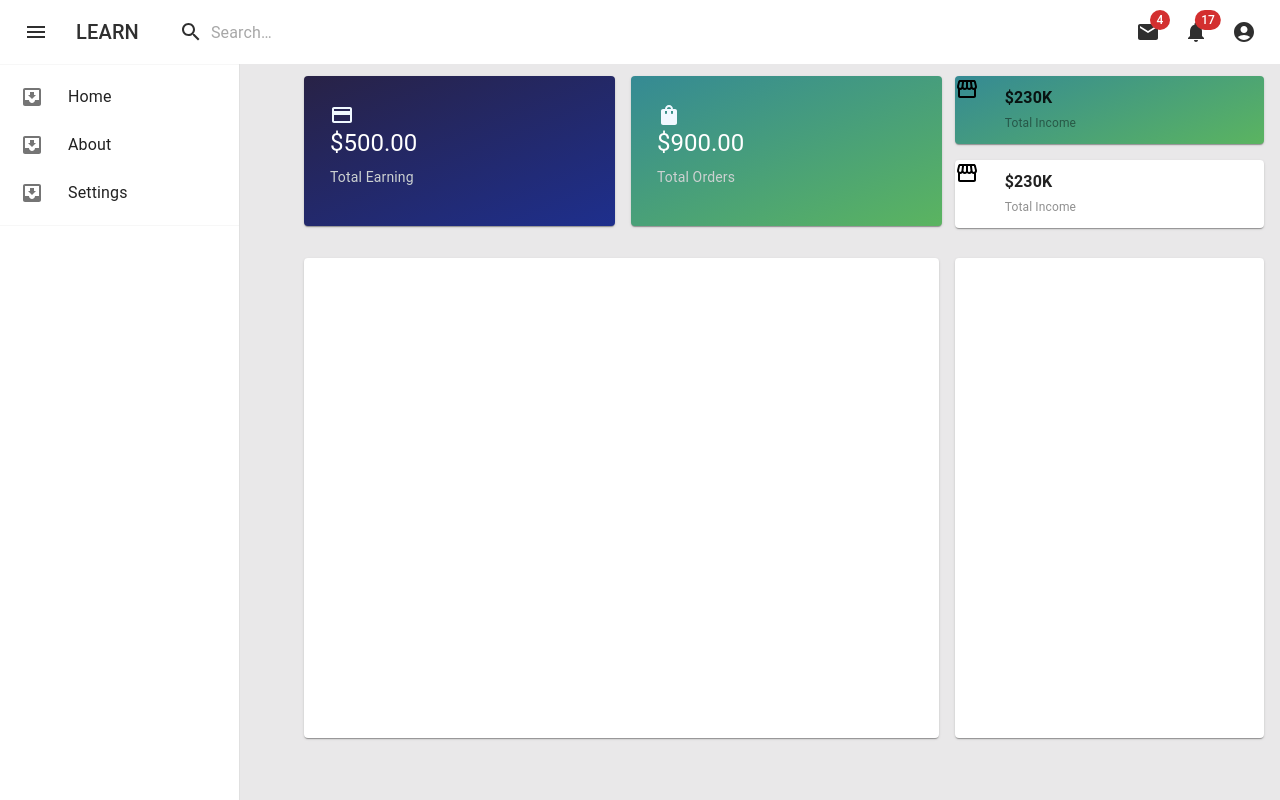
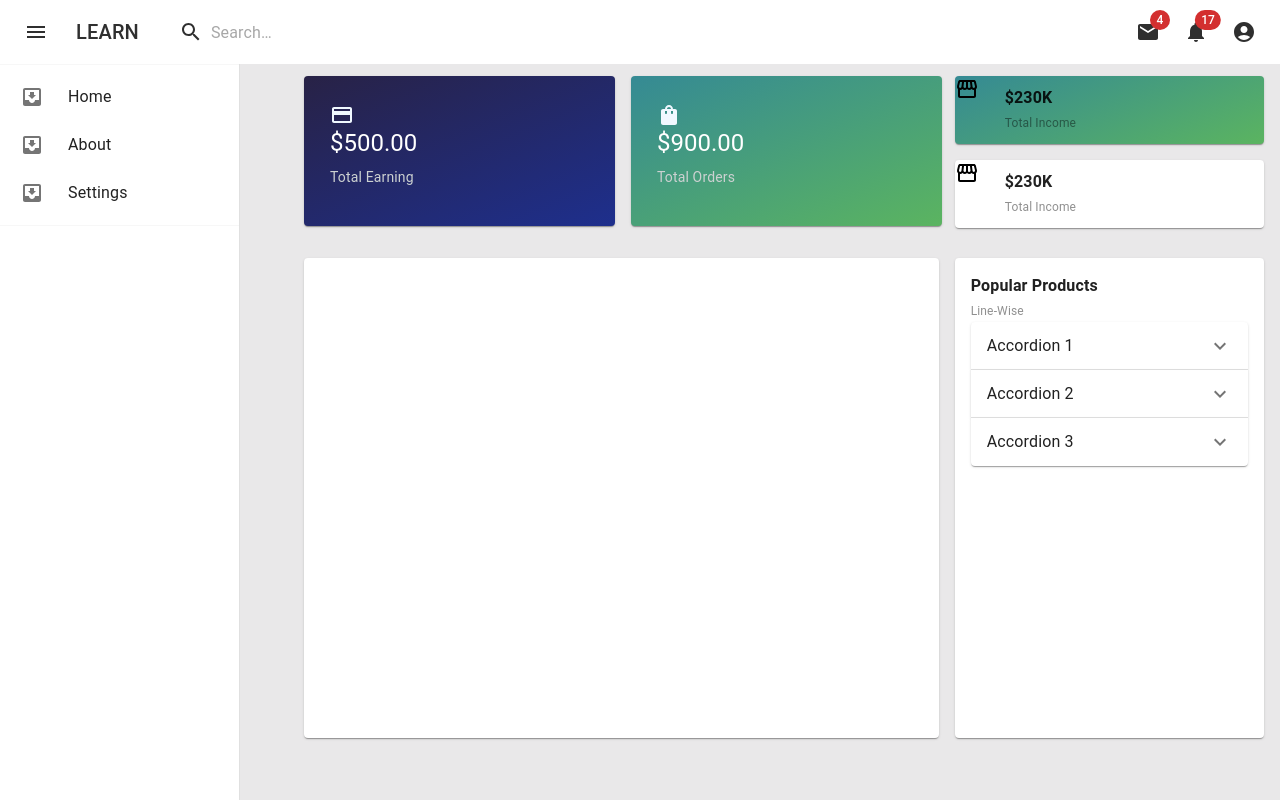
Before and after one commit to Aryan1706/Learn, a React (Create React App) app in the folder frontend/: page / in a window 1280 px wide. Built offline with nearby package versions, Linux system fonts and the light colour scheme.

Commit message:
Accordian added

```diff
--- /dev/null
+++ b/frontend/src/Components/Accordian.jsx
@@ -0,0 +1,58 @@
+import * as React from 'react';
+import Accordion from '@mui/material/Accordion';
+import AccordionSummary from '@mui/material/AccordionSummary';
+import AccordionDetails from '@mui/material/AccordionDetails';
+import Typography from '@mui/material/Typography';
+import ExpandMoreIcon from '@mui/icons-material/ExpandMore';
+
+export default function AccordionDash() {
+  return (
+    <div>
+      <Accordion>
+        <AccordionSummary
+          expandIcon={<ExpandMoreIcon />}
+          aria-controls="panel1a-content"
+          id="panel1a-header"
+        >
+          <Typography>Accordion 1</Typography>
+        </AccordionSummary>
+        <AccordionDetails>
+          <Typography>
+            Lorem ipsum dolor sit amet, consectetur adipiscing elit. Suspendisse
+            malesuada lacus ex, sit amet blandit leo lobortis eget.
+          </Typography>
+        </AccordionDetails>
+      </Accordion>
+      <Accordion>
+        <AccordionSummary
+          expandIcon={<ExpandMoreIcon />}
+          aria-controls="panel2a-content"
+          id="panel2a-header"
+        >
+          <Typography>Accordion 2</Typography>
+        </AccordionSummary>
+        <AccordionDetails>
+          <Typography>
+            Lorem ipsum dolor sit amet, consectetur adipiscing elit. Suspendisse
+            malesuada lacus ex, sit amet blandit leo lobortis eget.
+          </Typography>
+        </AccordionDetails>
+      </Accordion>
+      <Accordion>
+        <AccordionSummary
+          expandIcon={<ExpandMoreIcon />}
+          aria-controls="panel2a-content"
+          id="panel2a-header"
+        >
+          <Typography>Accordion 3</Typography>
+        </AccordionSummary>
+        <AccordionDetails>
+          <Typography>
+            Lorem ipsum dolor sit amet, consectetur adipiscing elit. Suspendisse
+            malesuada lacus ex, sit amet blandit leo lobortis eget.
+          </Typography>
+        </AccordionDetails>
+      </Accordion>
+    </div>
+  );
+}
--- a/frontend/src/Pages/Home.jsx
+++ b/frontend/src/Pages/Home.jsx
@@ -9,13 +9,14 @@ import Typography from "@mui/material/Typography";
 import Stack from "@mui/material/Stack";
 import "../Dash.css";
 import StorefrontIcon from "@mui/icons-material/Storefront";
-import CreditCardIcon from '@mui/icons-material/CreditCard';
-import ShoppingBagIcon from '@mui/icons-material/ShoppingBag';
+import CreditCardIcon from "@mui/icons-material/CreditCard";
+import ShoppingBagIcon from "@mui/icons-material/ShoppingBag";
+import AccordionDash from "../Components/Accordian";
 
 const Home = () => {
   return (
     <div className="bgcolor">
-      <Navbar/>
+      <Navbar />
       <Box height={60} />
       <Box sx={{ display: "flex" }}>
         <Sidenav />
@@ -23,30 +24,56 @@ const Home = () => {
           <Grid container spacing={2}>
             <Grid xs={8}>
               <Stack direction="row" spacing={2}>
-                <Card sx={{ minWidth: 49 + "%", height: 150 }} className="gradient paddingall">
+                <Card
+                  sx={{ minWidth: 49 + "%", height: 150 }}
+                  className="gradient paddingall"
+                >
                   <CardContent>
                     <div className="iconstyleblack">
-                    <CreditCardIcon/>
+                      <CreditCardIcon />
                     </div>
 
-                    <Typography gutterBottom variant="h5" component="div" color="white">
+                    <Typography
+                      gutterBottom
+                      variant="h5"
+                      component="div"
+                      color="white"
+                    >
                       $500.00
                     </Typography>
-                    <Typography gutterBottom variant="body2" component="div" sx={{color:'#ccd1d1'}} >
+                    <Typography
+                      gutterBottom
+                      variant="body2"
+                      component="div"
+                      sx={{ color: "#ccd1d1" }}
+                    >
                       Total Earning
                     </Typography>
                   </CardContent>
                 </Card>
-                <Card sx={{ minWidth: 49 + "%", height: 150 }} className="lightgradient paddingall">
+                <Card
+                  sx={{ minWidth: 49 + "%", height: 150 }}
+                  className="lightgradient paddingall"
+                >
                   <CardContent>
                     <div className="iconstyleblack">
-                    <ShoppingBagIcon/>
+                      <ShoppingBagIcon />
                     </div>
 
-                    <Typography gutterBottom variant="h5" component="div" color="white">
+                    <Typography
+                      gutterBottom
+                      variant="h5"
+                      component="div"
+                      color="white"
+                    >
                       $900.00
                     </Typography>
-                    <Typography gutterBottom variant="body2" component="div" sx={{color:'#ccd1d1'}} >
+                    <Typography
+                      gutterBottom
+                      variant="body2"
+                      component="div"
+                      sx={{ color: "#ccd1d1" }}
+                    >
                       Total Orders
                     </Typography>
                   </CardContent>
@@ -55,8 +82,8 @@ const Home = () => {
             </Grid>
             <Grid xs={4}>
               <Stack spacing={2}>
-                <Card sx={{ maxWidth: 345 }} className="lightgradient" >
-                <Stack spacing={2} direction={"row"}>
+                <Card sx={{ maxWidth: 345 }} className="lightgradient">
+                  <Stack spacing={2} direction={"row"}>
                     <div className="iconstyle">
                       <StorefrontIcon />
                     </div>
@@ -91,9 +118,12 @@ const Home = () => {
               </Card>
             </Grid>
             <Grid xs={4}>
-              <Card sx={{ height: 60 + "vh" , maxWidth: 345}}>
+              <Card sx={{ height: 60 + "vh", maxWidth: 345 }}>
                 <CardContent>
-
+                  <span className="pricetitle">Popular Products</span>
+                  <br />
+                  <span className="pricesubtitle">Line-Wise</span>
+                  <AccordionDash />
                 </CardContent>
               </Card>
             </Grid>
```
